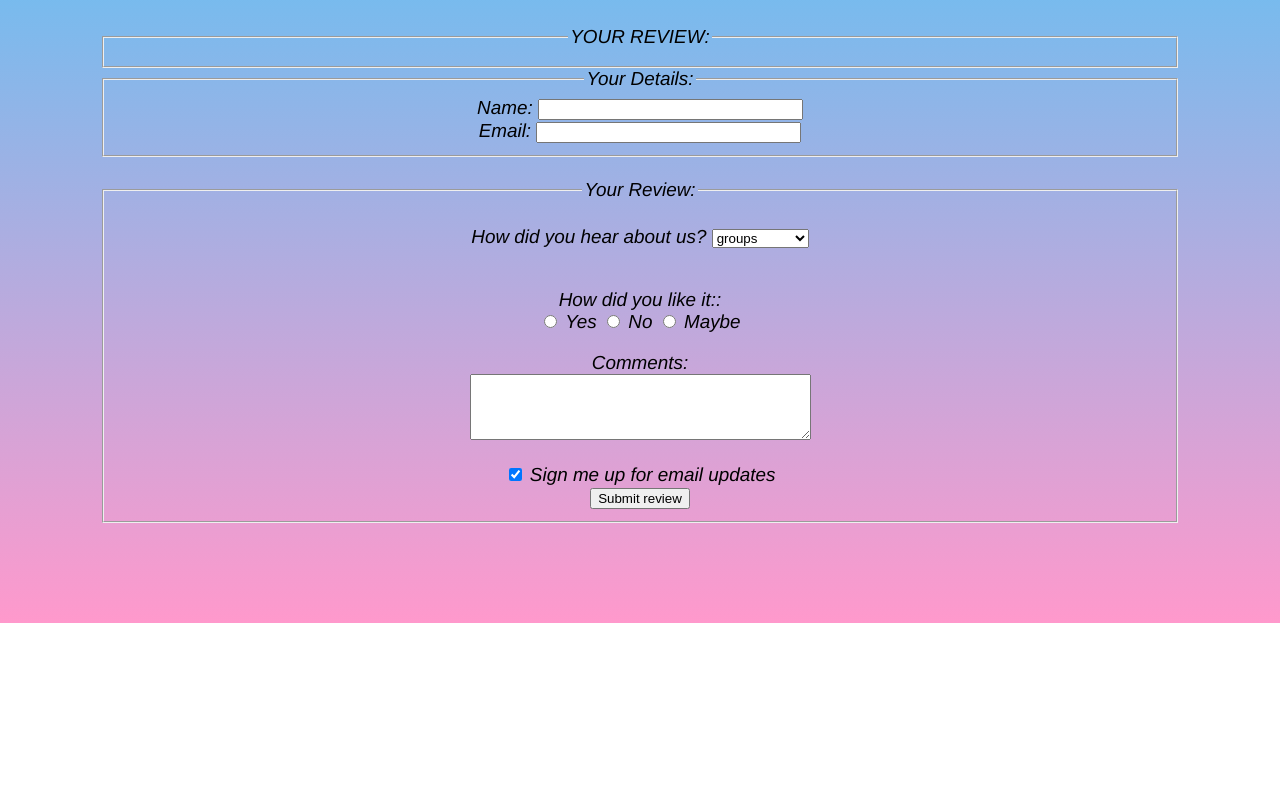
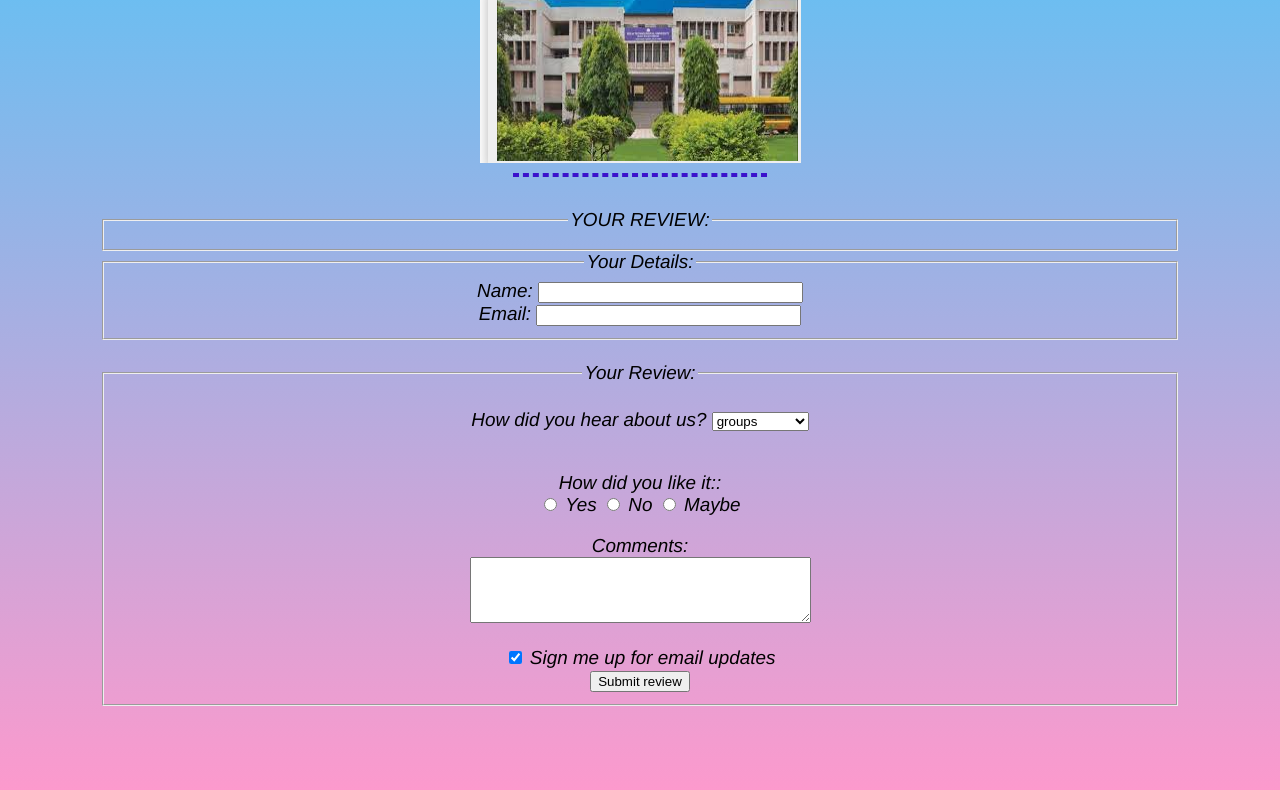
Before and after one commit to RAJEEVKUMAR9598/INFORMATION, a plain HTML site: page index.html in a window 1280 px wide. Shown: the part 321-1111 px from the top of the page. Before the commit the page ends 944 px from the top, so only its background shows below. Drawn offline with Linux system fonts and the light colour scheme.

Commit message:
Update index.html

```diff
--- a/index.html
+++ b/index.html
@@ -12,6 +12,7 @@
         <div class="x">
         <a href=".\NN\FORM.HTML" target="_blank">INFORMATION</a><br>
         </div>
+                <img src=".\NN\dtu.png">
         <HR>
         </legend>
         </fieldset>
```
